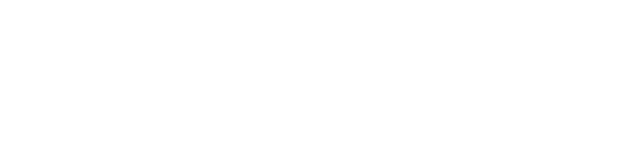
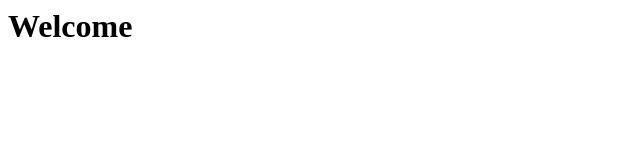
Before and after one commit to AnimishaDalal/coursera, a plain HTML site: page index.html in a window 1280 px wide. Shown: the whole page, without its empty margins (0-640 px from the left). Drawn offline with Linux system fonts and the light colour scheme.

Commit message:
Update index.html

```diff
--- a/index.html
+++ b/index.html
@@ -1,4 +1,7 @@
 <html>
   <head>
   </head>
+  <body>
+    <h1>Welcome</h1>
+  </body>
 </html>
```
